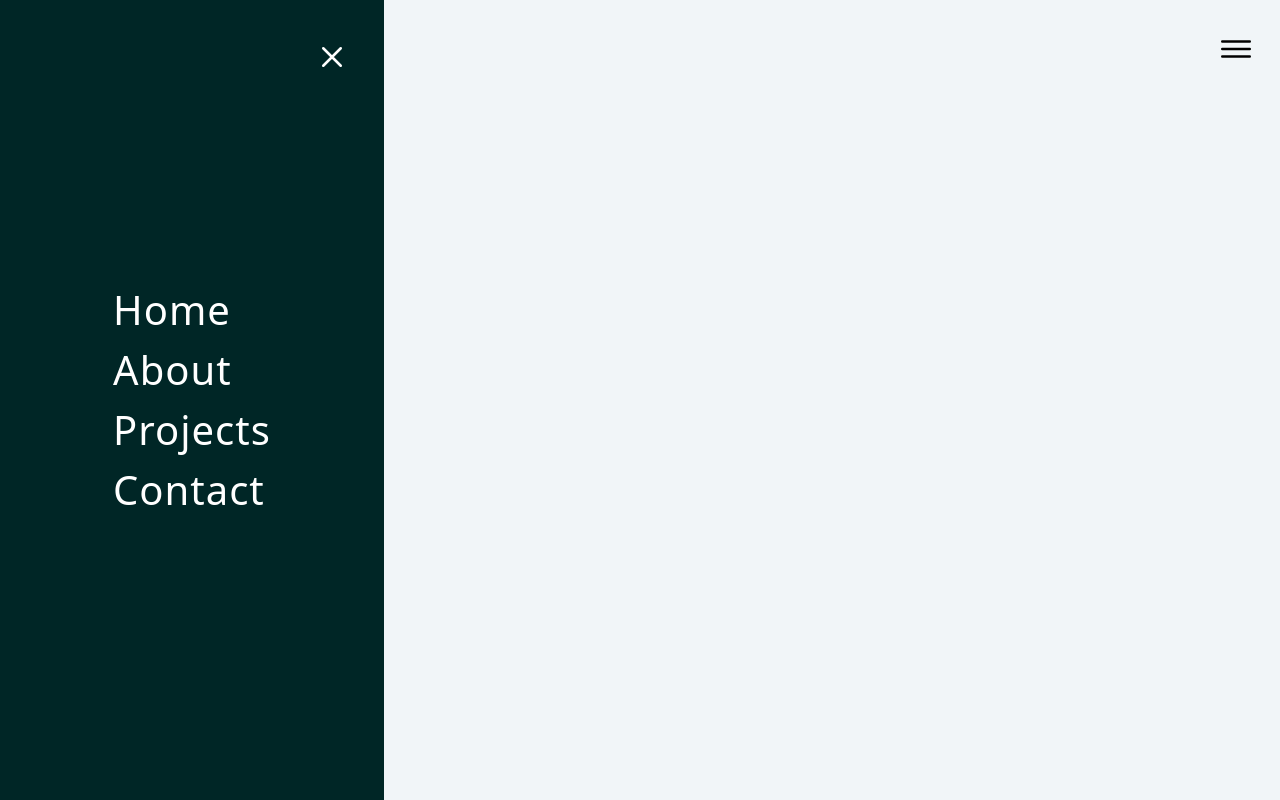
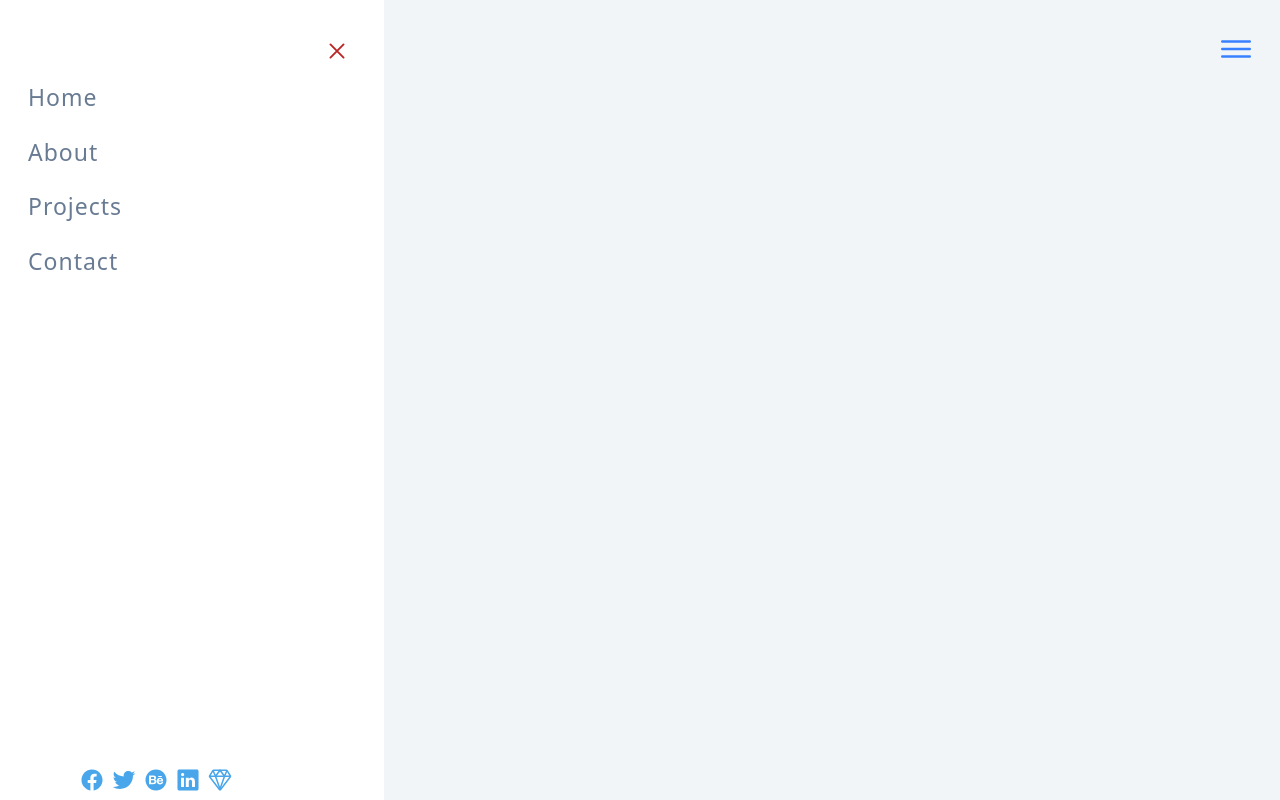
Before and after one commit to RasitCelebi/SidebarToggle, a website: page public/index.html in a window 1280 px wide. Both pictures are taken after a click on the element 1236 px from the left and 49 px from the top of the page. Drawn offline with nearby package versions, Linux system fonts and the light colour scheme.

Commit message:
changed css and a function

```diff
--- a/package.json
+++ b/package.json
@@ -4,7 +4,8 @@
   "description": "",
   "main": "index.js",
   "scripts": {
-    "test": "echo \"Error: no test specified\" && exit 1"
+    "test": "echo \"Error: no test specified\" && exit 1",
+    "watch": "npx tailwindcss -i ./input.css -o ./public/css/styles.css --watch"
   },
   "keywords": [],
   "author": "",
--- /dev/null
+++ b/public/css/variables.css
@@ -0,0 +1,33 @@
+:root {
+	--ion-color-close-color: #bb2525;
+	--ion-color-close-color-rgb: 187,37,37;
+	--ion-color-close-color-contrast: #ffffff;
+	--ion-color-close-color-contrast-rgb: 255,255,255;
+	--ion-color-close-color-shade: #a52121;
+	--ion-color-close-color-tint: #c23b3b;
+
+    --ion-color-logo-color: #49a6ea;
+	--ion-color-logo-color-rgb: 73,166,234;
+	--ion-color-logo-color-contrast: #000000;
+	--ion-color-logo-color-contrast-rgb: 0,0,0;
+	--ion-color-logo-color-shade: #4092ce;
+	--ion-color-logo-color-tint: #5bafec;
+}
+
+.ion-color-logo-color {
+	--ion-color-base: var(--ion-color-logo-color);
+	--ion-color-base-rgb: var(--ion-color-logo-color-rgb);
+	--ion-color-contrast: var(--ion-color-logo-color-contrast);
+	--ion-color-contrast-rgb: var(--ion-color-logo-color-contrast-rgb);
+	--ion-color-shade: var(--ion-color-logo-color-shade);
+	--ion-color-tint: var(--ion-color-logo-color-tint);
+}
+
+.ion-color-close-color {
+	--ion-color-base: var(--ion-color-close-color);
+	--ion-color-base-rgb: var(--ion-color-close-color-rgb);
+	--ion-color-contrast: var(--ion-color-close-color-contrast);
+	--ion-color-contrast-rgb: var(--ion-color-close-color-contrast-rgb);
+	--ion-color-shade: var(--ion-color-close-color-shade);
+	--ion-color-tint: var(--ion-color-close-color-tint);
+}
--- a/public/index.html
+++ b/public/index.html
@@ -5,33 +5,58 @@
     <meta charset="UTF-8">
     <meta name="viewport" content="width=device-width, initial-scale=1.0">
     <link href="./css/styles.css" rel="stylesheet">
+    <link href="./css/variables.css" rel="stylesheet">
 </head>
 
 <body class="bg-[#f1f5f8]">
 
+
     <div>
         <div class="fixed top-6 right-6 text-[40px]
         cursor-pointer ">
-            <ion-icon class="" name="menu-outline" onclick="Open(this)"></ion-icon>
+            <ion-icon color="primary" name="menu-outline" onclick="actionType(this)"></ion-icon>
         </div>
     </div>
 
-    <div class="fixed bg-[#002626] w-0 h-[100%]
-         text-white flex justify-center items-center
-          text-[40px] tracking-[1px] overflow-hidden
+    <div class="fixed bg-white w-0 h-[100%]
+         text-[#687b93] flex justify-start items-start
+          text-[23px] tracking-[1px] overflow-hidden
            origin-left duration-500" id="sideBar">
-        <ul>
-            <li><a href="#"></a>Home</li>
-            <li>About</li>
-            <li>Projects</li>
+
+        <div class="absolute top-8 right-8 text-[30px]
+        cursor-pointer">
+                <ion-icon color="close-color" name="close-outline" onclick="actionType(this)"></ion-icon>
+            </div>
+
+        <ul class="mt-20 ml-7">
+            <li class="mb-5"><a href="#"></a>Home</li>
+            <li class="mb-5">About</li>
+            <li class="mb-5">Projects</li>
             <li>Contact</li>
         </ul>
 
-        <div class="absolute top-8 right-8 text-[40px]
-        cursor-pointer">
-            <ion-icon name="close-outline" onclick="Close(this)"></ion-icon>
+        <div class="flex left-[80px] absolute bottom-0 ">
+            <div>
+                <ion-icon class="h-6 w-6 mr-2" color="logo-color" name="logo-facebook"></ion-icon>
+            </div>
+
+            <div>
+                <ion-icon class="h-6 w-6 mr-2" color="logo-color" name="logo-twitter"></ion-icon>
+            </div>
+
+            <div>
+                <ion-icon class="h-6 w-6 mr-2" color="logo-color" name="logo-behance"></ion-icon>
+            </div>
+
+            <div>
+                <ion-icon class="h-6 w-6 mr-2" color="logo-color" name="logo-linkedin"></ion-icon>
+            </div>
+
+            <div>
+                <ion-icon class="h-6 w-6" color="logo-color" name="diamond-outline"></ion-icon>
+            </div>
+
         </div>
-
 
 
     </div>
@@ -39,14 +64,10 @@
     <script>
 
         let sideBar = document.querySelector("#sideBar");
-        function Open() {
+        function actionType() {
 
             sideBar.classList.toggle('w-96');
-            console.log("Hi")
-        };
 
-        function Close() {
-            sideBar.classList.toggle('w-96');
         };
 
     </script>
```
Also changed, not shown: public/css/styles.css.
